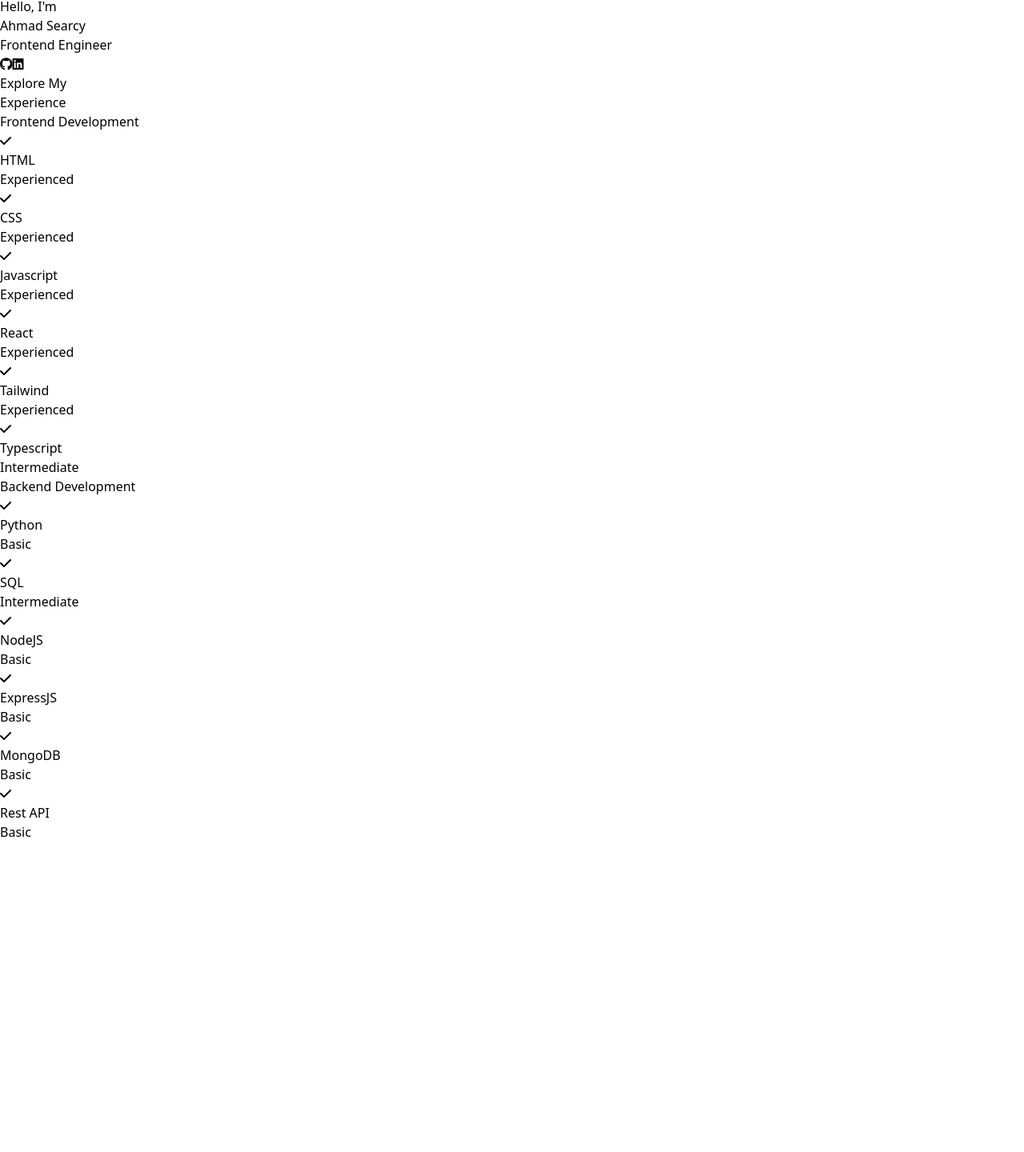
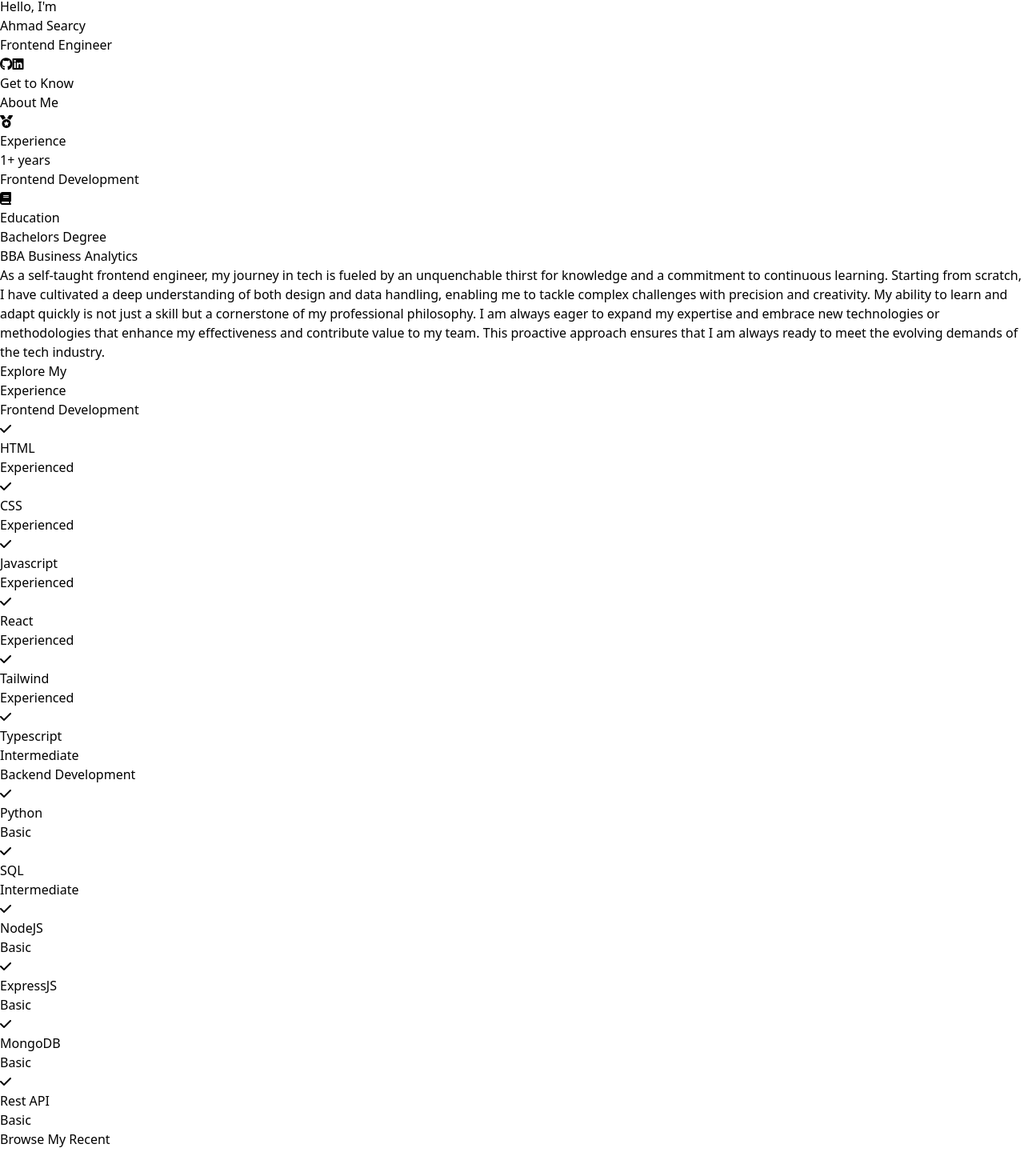
Before and after one commit to as31212/revised-portfolio, a React (Vite) app: page / in a window 1280 px wide. Shown: the part 835-2275 px from the top of the page at 80% size. Before the commit the page ends 1887 px from the top, so only its background shows below. Built offline with nearby package versions, Linux system fonts and the light colour scheme.

Commit message:
about-me complete

```diff
--- a/src/App.jsx
+++ b/src/App.jsx
@@ -4,15 +4,19 @@
 import Experience from "./components/Experience";
 import Projects from "./components/Projects";
 import Footer from "./components/Footer";
+import Home from "./components/Home";
 import About from "./components/About";
+import Bio from "./components/About";
 
 
 function App() {
   return (
     <>
       <Nav />
+      <Home />
       <About />
       <Experience />
+      <Projects />
     </>
   );
 }
--- a/src/components/About.jsx
+++ b/src/components/About.jsx
@@ -1,27 +1,27 @@
-import '@fortawesome/fontawesome-free/css/all.min.css';
-
 
 const About = ()=>{
 
     return(
         <>
-        <section className='p-10 min-h-screen' id="About">
-            <div className='flex justify-center gap-20 mt-40' id="img-and-text">
-                <img className='w-1/4 rounded-full ' src="Portfolio-picture.jpg" alt="image of Ahmad " />
-                <div className='flex flex-col gap-10 text-center mt-40' id="img-text">
-                    <div className='flex flex-col gap-3' id="about-text">
-                        <p className='text-1xl font-bold'>Hello, I'm</p>
-                        <h2 className='font-bold text-5xl'>Ahmad Searcy</h2>
-                        <h3 className='font-bold text-3xl text-gray-500'>Frontend Engineer</h3>
-                        <div id="download-buttons">
-                    </div>
-                    </div>
-                    <div className='flex justify-center gap-5' id="linkedin-github">
-                    <a target='_blank' href="https://github.com/as31212"><i className="fa-brands fa-github text-4xl"></i></a>
-                    <a target='_blank' href="https://www.linkedin.com/in/ahmad-searcy/"><i className="fa-brands fa-linkedin text-4xl"></i></a>
-                    </div>
+        <section className="h-screen" id="About">
+            <p className="text-center">Get to Know</p>
+            <h2 className="text-center text-5xl font-semibold">About Me</h2>
+            <div className="flex gap-5 justify-center mt-20" id="experience-and-Education">
+                <div className="border-2 border-gray-400 w-1/3 text-center p-10 text-2xl rounded-xl" id="experience">
+                <i class="fa-solid fa-medal"></i>
+                    <p className="font-bold">Experience</p>
+                    <p>1+ years</p>
+                    <p>Frontend Development</p>
+                    <p></p>
+                </div>
+                <div className="border-2 border-gray-400 w-1/3 text-center p-10 text-2xl rounded-xl" id="education">
+                <i class="fa-solid fa-book"></i>
+                    <p className="font-bold">Education</p>
+                    <p>Bachelors Degree</p>
+                    <p>BBA Business Analytics</p>
                 </div>
             </div>
+            <div className="border-2 mt-10 mr-auto ml-auto border-gray-400 w-1/2 text-center p-10 text-2xl rounded-xl"><p>As a self-taught frontend engineer, my journey in tech is fueled by an unquenchable thirst for knowledge and a commitment to continuous learning. Starting from scratch, I have cultivated a deep understanding of both design and data handling, enabling me to tackle complex challenges with precision and creativity. My ability to learn and adapt quickly is not just a skill but a cornerstone of my professional philosophy. I am always eager to expand my expertise and embrace new technologies or methodologies that enhance my effectiveness and contribute value to my team. This proactive approach ensures that I am always ready to meet the evolving demands of the tech industry.</p></div>
         </section>
         </>
     );
--- a/src/components/Experience.jsx
+++ b/src/components/Experience.jsx
@@ -3,7 +3,7 @@
     <>
       <div className="h-screen min-h-screen mt-5" id="Experience">
         <p className="text-center">Explore My</p>
-        <h2 className="text-center text-5xl">Experience</h2>
+        <h2 className="text-center text-5xl font-semibold">Experience</h2>
         <div className="flex flex-wrap justify-center gap-10 p-40" id="frontend-backend">
           <div
             className="w-2/5 p-10  rounded-xl  border-2 border-black"
--- /dev/null
+++ b/src/components/Home.jsx
@@ -0,0 +1,29 @@
+import '@fortawesome/fontawesome-free/css/all.min.css';
+
+
+const Home = ()=>{
+
+    return(
+        <>
+        <section className='p-10 min-h-screen' id="Home">
+            <div className='flex justify-center gap-20 mt-40' id="img-and-text">
+                <img className='w-1/4 rounded-full ' src="Portfolio-picture.jpg" alt="image of Ahmad " />
+                <div className='flex flex-col gap-10 text-center mt-40' id="img-text">
+                    <div className='flex flex-col gap-3' id="Home-text">
+                        <p className='text-2xl font-bold'>Hello, I'm</p>
+                        <h2 className='font-bold text-5xl'>Ahmad Searcy</h2>
+                        <h3 className='font-bold text-3xl text-gray-500'>Frontend Engineer</h3>
+                        <div id="download-buttons">
+                    </div>
+                    </div>
+                    <div className='flex justify-center gap-5' id="linkedin-github">
+                    <a target='_blank' href="https://github.com/as31212"><i className="fa-brands fa-github text-4xl"></i></a>
+                    <a target='_blank' href="https://www.linkedin.com/in/ahmad-searcy/"><i className="fa-brands fa-linkedin text-4xl"></i></a>
+                    </div>
+                </div>
+            </div>
+        </section>
+        </>
+    );
+}
+export default Home;
--- /dev/null
+++ b/src/components/Project.jsx
@@ -0,0 +1,17 @@
+
+const Project = ({title,img,url,github})=>{
+
+    return(
+        <>
+        <div className="flex flex-col w-1/5 h-1/2 rounded-xl border-2 border-gray-400 p-10 gap-10 shadow-xl hover:scale-105 duration-300 ease-in-out">
+            <img className="rounded-2xl shadow-lg" src={img} alt={`${title} image`} />
+            <h3 className=" text-center text-3xl font-bold">{title}</h3>
+            <div className="flex justify-around" id="project-button-div">
+                <button className="border-2 border-gray-400 p-5 rounded-3xl font-bold"><a target="_blank" href={github}>Github</a></button>
+                <button className="border-2 border-gray-400 p-5 rounded-3xl font-bold"><a target="_blank" href={url}>Live Demo</a></button>
+            </div>
+        </div>
+        </>
+    );
+}
+export default Project;
--- a/src/components/Projects.jsx
+++ b/src/components/Projects.jsx
@@ -1,9 +1,16 @@
+import Project from "./Project";
 
 const Projects = ()=>{
 
     return(
         <>
-
+        <section id="Projects">
+            <p className="text-center">Browse My Recent</p>
+            <h3 className="text-center text-5xl font-semibold">Projects</h3>
+            <div className=" flex justify-center gap-20 h-screen p-10" id="Projects-container">
+            <Project title="Shop-IT" img="Shop.png" github="https://github.com/as31212/Mock-Ecommerce-Store" url="https://shop-it-beta.netlify.app/" />
+            </div>
+        </section>
         </>
     );
 }
```
Also changed, not shown: public/Shop.png (added).
